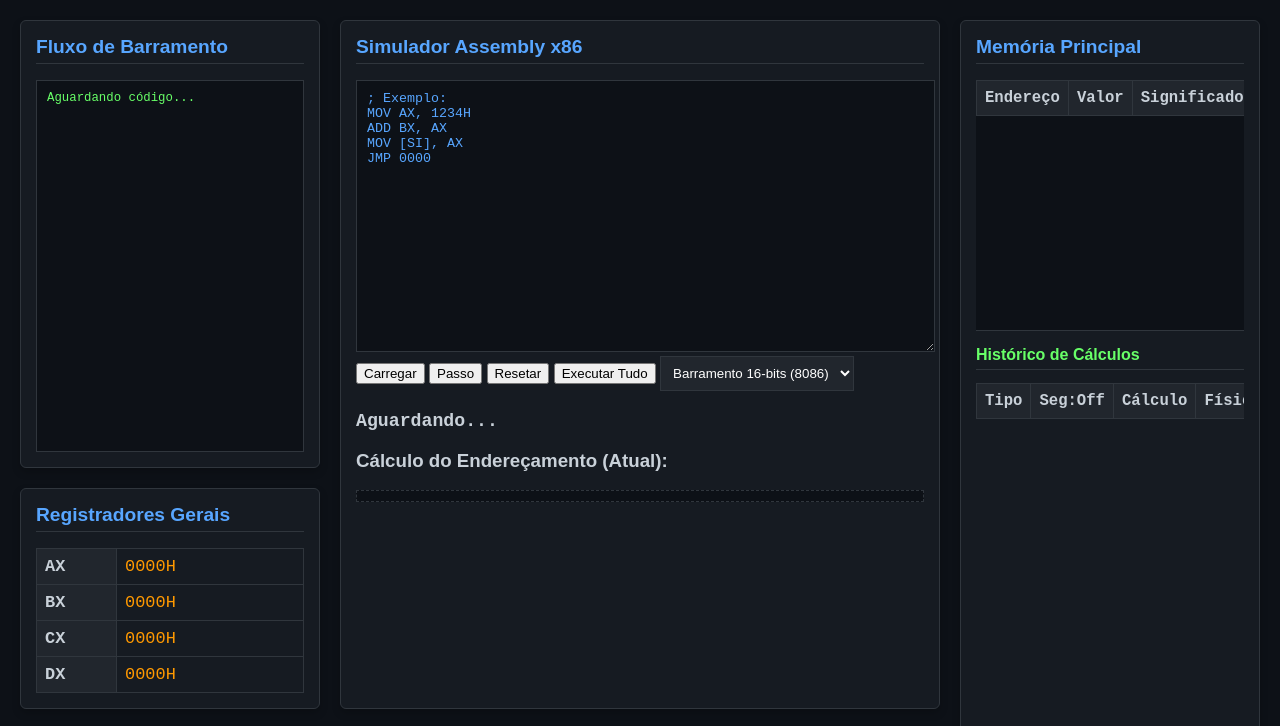
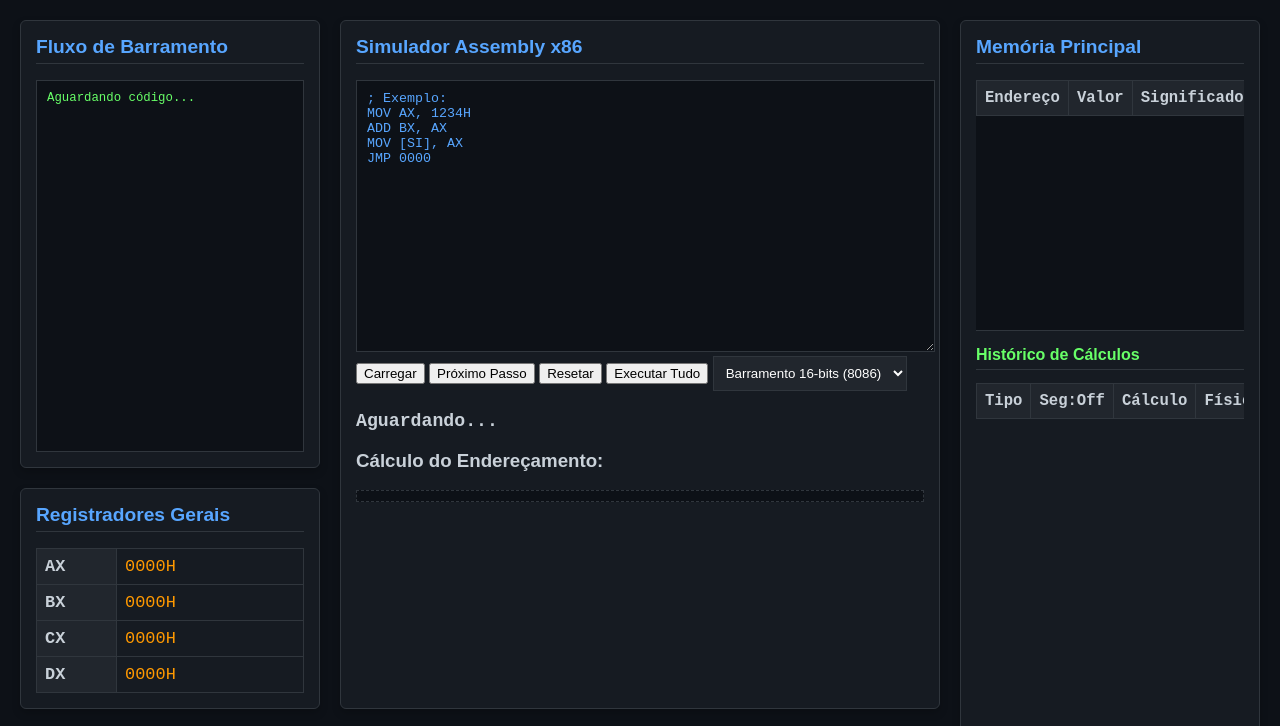
Before and after one commit to ikwBR/FullJavaSimulador-X86-modo-real-, a plain HTML site: page index.html in a window 1280 px wide. Shown: the top 726 px of the page. Drawn offline with Linux system fonts and the light colour scheme.

Commit message:
Update index.html

```diff
--- a/index.html
+++ b/index.html
@@ -55,7 +55,7 @@ JMP 0000
 
             <div class="button-group">
                 <button onclick="simulateExecution('init')">Carregar</button>
-                <button onclick="simulateExecution('step')">Passo</button>
+                <button onclick="simulateExecution('step')">Próximo Passo</button>
                 <button onclick="simulateExecution('reset')">Resetar</button>
                 <button id="btn-autorun" onclick="toggleAutoRun()">Executar Tudo</button>
                 <select id="bus-mode" onchange="changeBusMode()" style="padding: 8px; background: #21262d; color: white; border: 1px solid #30363d;">
@@ -66,7 +66,7 @@ JMP 0000
 
             <div id="status-message">Aguardando...</div>
 
-            <h3>Cálculo do Endereçamento (Atual):</h3>
+            <h3>Cálculo do Endereçamento:</h3>
             <div id="address-calculation-output"></div>
         </div>
 
```
